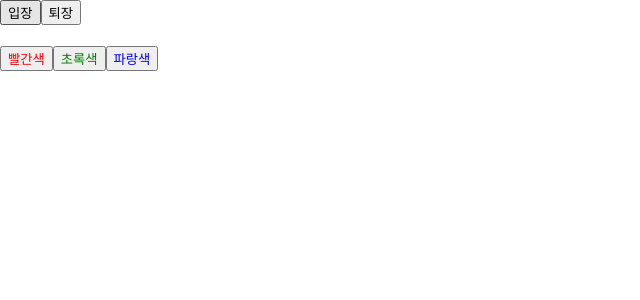
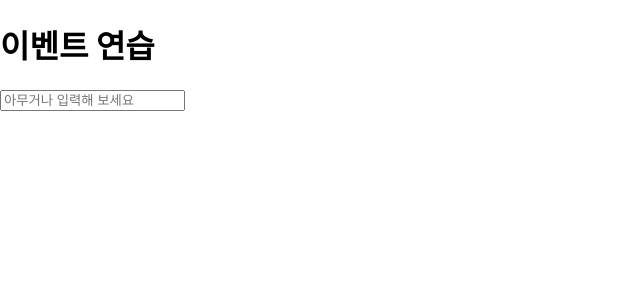
Before and after one commit to alszero/2023_React, a React (Create React App) app: page / in a window 1280 px wide. Shown: the top 300 px of the page, without its empty margins (0-640 px from the left). Built offline with nearby package versions, Linux system fonts and the light colour scheme.

Commit message:
EventPractice

```diff
--- a/src/App.js
+++ b/src/App.js
@@ -1,7 +1,7 @@
-import Say from './Say'; // 모듈 불러오기
+import EventPractice from './EventPractice'; // 모듈 불러오기
 
 const  App = () =>  {
-    return <Say />
+    return <EventPractice />
 };
 
 export default App;
--- /dev/null
+++ b/src/EventPractice.js
@@ -0,0 +1,20 @@
+import { Component } from "react";
+
+class EventPractice extends Component {
+  render() {
+    return (
+      <div>
+        <h1>이벤트 연습</h1>
+        <input
+          type="text"
+          name="mesage"
+          placeholder="아무거나 입력해 보세요"
+          onChange={(e) => {
+            console.log(e.target.value);
+          }}
+        />
+      </div>
+    );
+  }
+}
+export default EventPractice;
```
